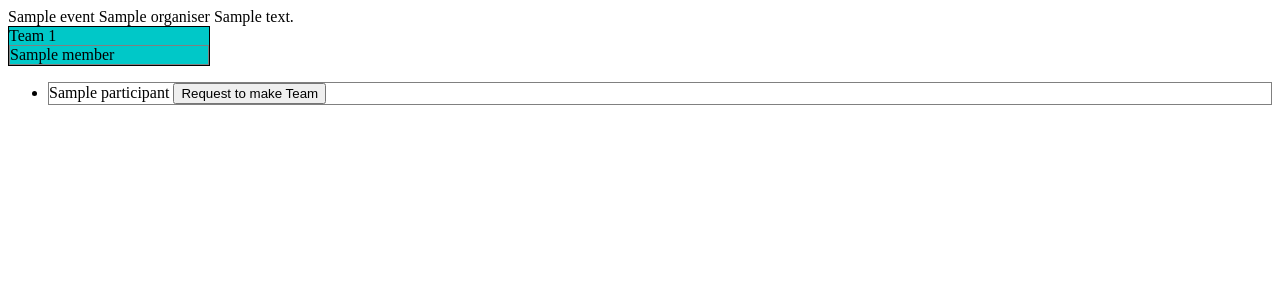
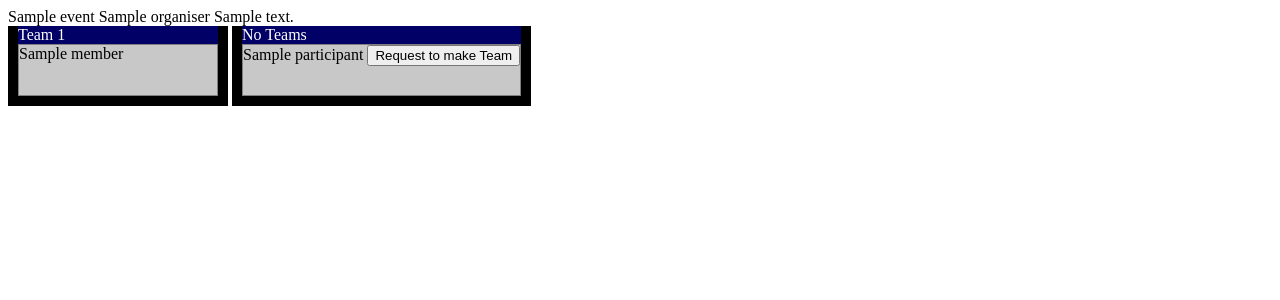
Before and after one commit to ashrayjain/form-a-team, a Python web app: template templates/form-team.html in a window 1280 px wide. Shown: the top 300 px of the page. Run offline with Jinja, Linux system fonts and the light colour scheme; the template is opened without the code that fills it: most values are stand-ins (such as "Sample title", 1, 10 or a date in 2020); some libraries are stand-ins or nearby versions.

Commit message:
member dragging is addresssed

```diff
--- a/css/index.css
+++ b/css/index.css
@@ -79,14 +79,31 @@ body#teamformbody {
 
 .teams
 {
-    background-color: rgb(0,200,200);
+    display: inline-block;
+	width:100%;
+}
+
+.editable
+{
+	background-color: rgb(204,102,102);
     border: thin solid black;
-    display: inline-block;
-    min-width: 200px;
+	width: 100%;
+	height: 50px;
 }
 
 .non-editable
 {
+	background-color: rgb(200,200,200);
     border: thin solid grey;
+	height: 50px;
+}
 
+#user
+{
+	cursor: pointer;
 }
+
+.newTeamRequest
+{
+	background-color:#CC0;
+}
--- a/templates/form-team.html
+++ b/templates/form-team.html
@@ -4,6 +4,27 @@
     <link rel = "stylesheet" href="../css/index.css">
     <link rel="stylesheet" href="http://code.jquery.com/ui/1.10.3/themes/smoothness/jquery-ui.css" />
     <title>My Webpage</title>
+    <style>
+	.team-heading
+	{
+		background-color:#006;
+		color: white;
+		width:100%;
+		align: center;
+		vertical-align:top;
+	}
+
+	.team-container
+	{
+		display: inline-block;
+		min-width: 200px;
+		border: 10px solid black;
+		border-top: 0px;
+		vertical-align: bottom;
+		height: "{{ Event.maxP * 50}}px";
+	}
+
+	</style>
 </head>
 <body>
     <div class = "banner">
@@ -13,12 +34,9 @@
     </div>
 
     {% for teamId, team in Event.teams.iteritems() %}
-    	<div id = "{{ teamId }}" class = "teams"
-        {% if User.team != teamId %}
-        	class = "droppableTeam"
-        {% endif %}
-        >
-        	<div> Team {{ loop.index }} </div>
+    	<div class='team-container'>
+            <div class="team-heading"> Team {{ loop.index }} </div>
+            <div id = "{{ teamId }}" class = "teams {% if User.team != teamId %} droppableTeams {% endif %}">
                 {% if User.team == teamId %}
                     <div id = "user" class = "editable" title = "{{ User.skills }}"> {{ User.name }} </div>
                 {% endif %}
@@ -26,18 +44,22 @@
                         <div class = "non-editable" title = "{{ member.skills }}"> {{ member.name }} </div>
                 {% endfor %}
             </div>
+       </div>
     {% endfor %}
-   	<ul>
+    <div class="team-container">
+    	<div class="team-heading"> No Teams </div>
+        <div id = "no-team" class= "teams droppableTeams">
         {% if User.team == "" %}
-    <li id = "user" class="editable" title="{{ User.skills }}"> {{ User.name }}
-    </li>
+        <div id = "user" class="editable" title="{{ User.skills }}"> {{ User.name }}
+        </div>
         {% endif %}
         {% for participant in Event.nonteam %}
-    	<li class = "non-editable" title = "{{ participant.skills }}"> {{ participant.name }}
+            <div class = "non-editable" title = "{{ participant.skills }}"> {{ participant.name }}
                 <button onClick="formTeam('{{ participant.url }}')">Request to make Team</button>
-        </li>
+            </div>
         {% endfor %}
-    </ul>
+        </div>
+    </div>
 </body>
 <script>
 	var currentUser = "{{ User.url }}";
@@ -47,26 +69,23 @@
 <script src="../js/index.js"></script>
 <script type="text/javascript">
 
-	$(".droppableTeams").droppable({
+	$('.droppableTeams').sortable({
+		items: ".editable",
+		connectWith: ".droppableTeams",
+		revert: true,
 		tolerance: "pointer",
-		hoverClass: "ui-state-active",
-		accept: "#user",
-		activeClass: "ui-state-hover",
-		drop: function(event, ui){
-			if(this == $(event.draggable).parent())
+		zIndex: 9999,
+		receive: function(event,ui){
+					ui.item.removeClass("editable").addClass("newTeamRequest").addClass('non-editable');
+					if($(ui.item).parent().attr('id') == "no-team")
 					{
-				return;
+						// joinTeam($(this).attr('id');
 					}
 					else
 					{
-            	alert();
-				//joinTeam($(this).attr('id'));
+//						jumpTeam($(this).attr('id'));
 					}
 				}
 	});
-
-	$("#user").draggable({
-		revert: 'invalid'
-	});
 </script>
 </html>
```
Lines whose indentation alone changed are shown as unchanged.
